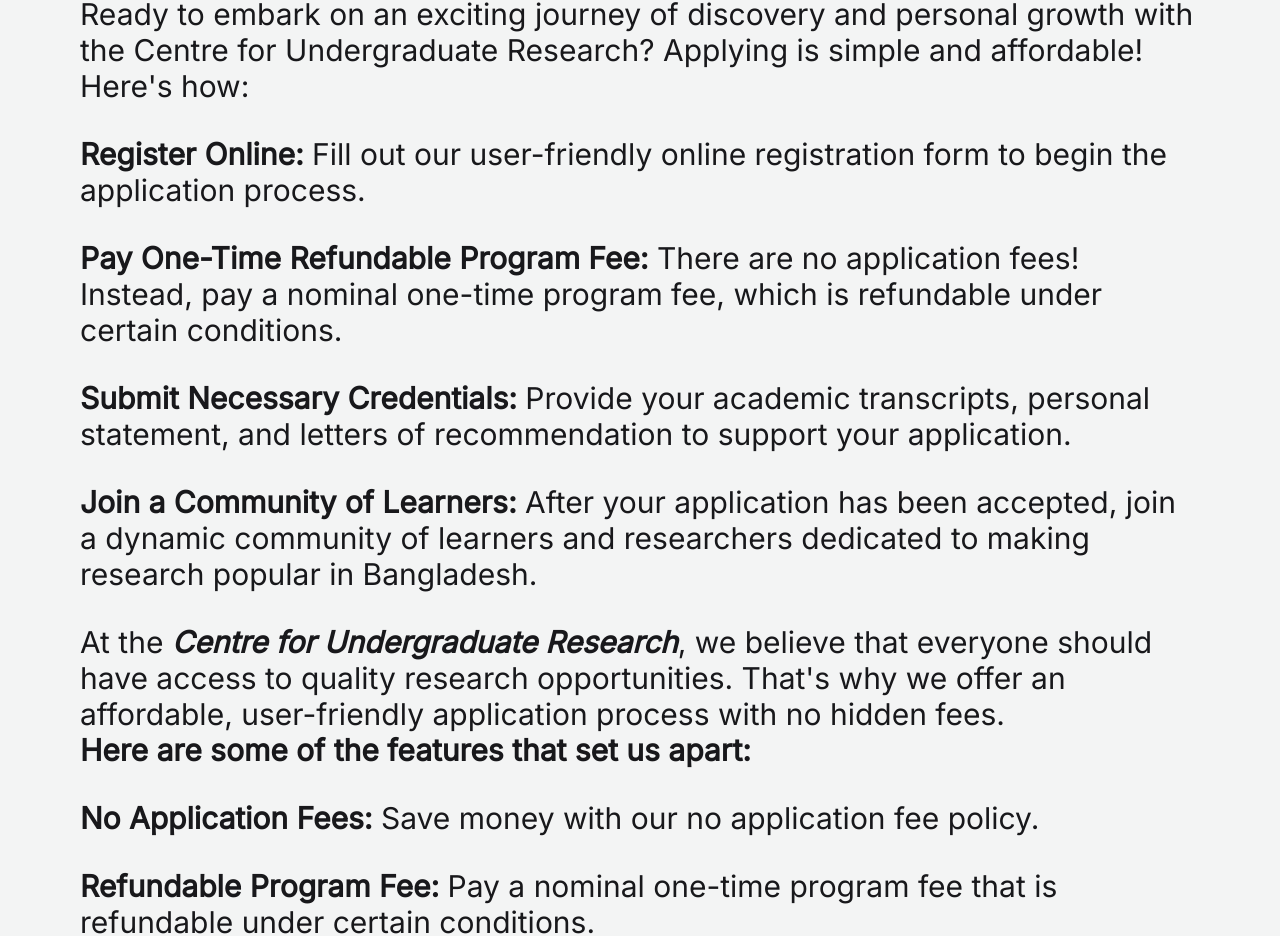
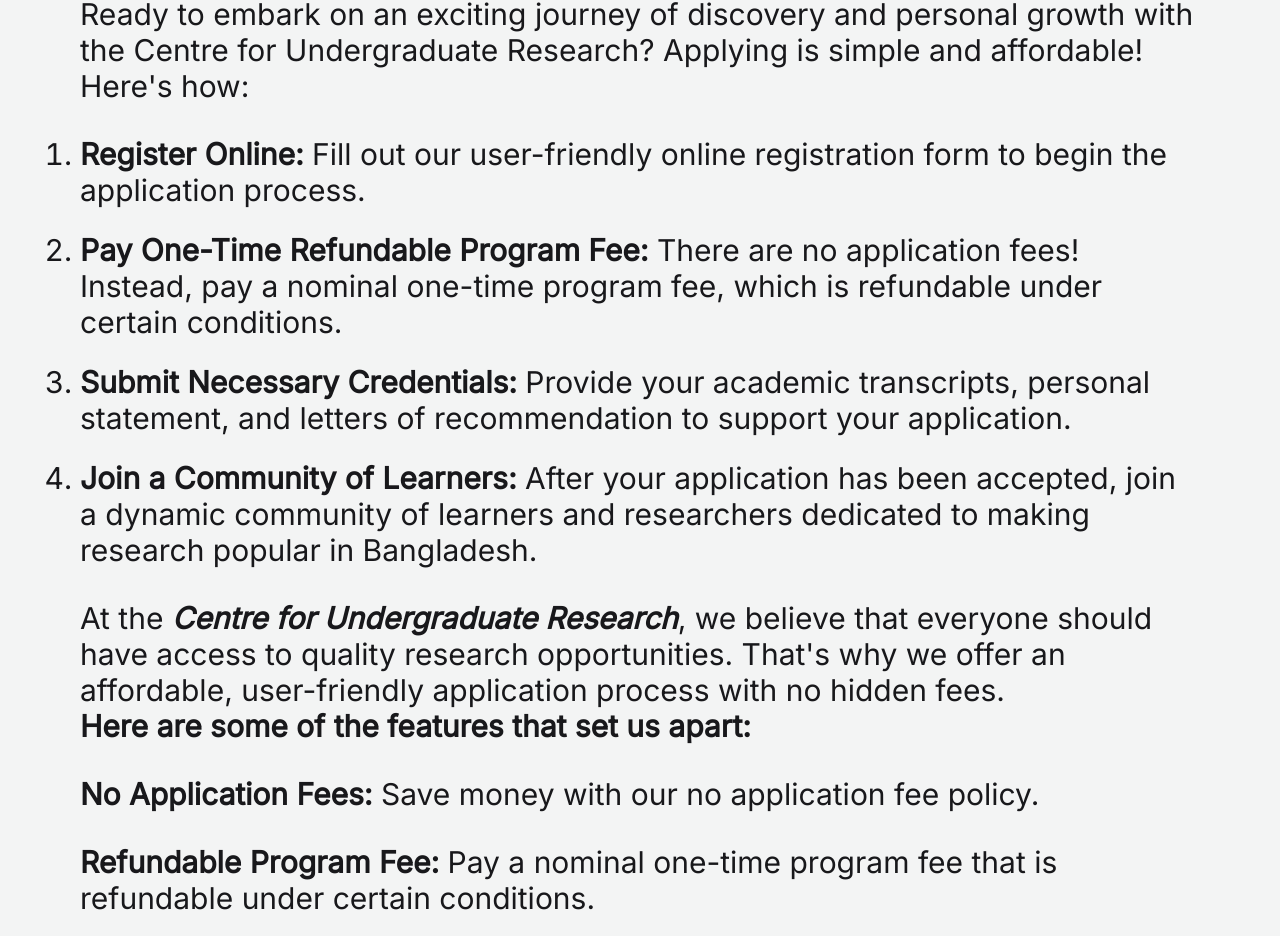
Before and after one commit to mzs21/cugr, a React (Create React App) app: page /researchProgram in a window 1280 px wide. Shown: the part 2044-2980 px from the top of the page. Built offline with nearby package versions, Linux system fonts and the light colour scheme.

Commit message:
improve: code readability

```diff
--- a/src/components/ResearchProgram.jsx
+++ b/src/components/ResearchProgram.jsx
@@ -1,6 +1,6 @@
 import React from "react";
 const ResearchProgram = () => {
-  const info = [
+  const researchProgram = [
     {
       id: 1,
       heading: `Introductory Class: "ResIntro"`,
@@ -36,6 +36,55 @@
         "Craft an impressive research paper with guidance on abstract, introduction, methodology, results, conclusion, reference,figures, title, and keyword.",
     },
   ];
+
+  const applicationProcess = [
+    {
+      step: 1,
+      stepName: "Register Online:",
+      whatToDO:
+        "Fill out our user-friendly online registration form to begin the application process.",
+    },
+    {
+      step: 2,
+      stepName: "Pay One-Time Refundable Program Fee:",
+      whatToDO:
+        " There are no application fees! Instead, pay a nominal one-time program fee, which is refundable under certain conditions.",
+    },
+    {
+      step: 3,
+      stepName: "Submit Necessary Credentials:",
+      whatToDO:
+        "Provide your academic transcripts, personal statement, and letters of recommendation to support your application.",
+    },
+    {
+      step: 4,
+      stepName: "Join a Community of Learners:",
+      whatToDO:
+        "After your application has been accepted, join a dynamic community of learners and researchers dedicated to making research popular in Bangladesh.",
+    },
+  ];
+  const benefits = [
+    {
+      perks: 1,
+      benefitName: "No Application Fees:",
+      whatIsIt: "Save money with our no application fee policy.",
+    },
+
+    {
+      perks: 2,
+      benefitName: "Refundable Program Fee:",
+      whatIsIt:
+        "Pay a nominal one-time program fee that is refundable under certain conditions.",
+    },
+
+    {
+      perks: 3,
+      benefitName: "Expert Support:",
+      whatIsIt:
+        "Our experienced staff are available to provide personalized support throughout the application process.",
+    },
+  ];
+
   return (
     <>
       <div className="introTwo">
@@ -47,12 +96,12 @@
         </h1>
 
         <div className={`card-layout grid-cols-1`}>
-          {info.map((info) => (
+          {researchProgram.map((researchProgram) => (
             <div className={`card-design even:bg-[#fff] even:text-zinc-900`}>
-              <h3 className="card-heading">{info.heading}</h3>
+              <h3 className="card-heading">{researchProgram.heading}</h3>
               <ul className="list-disc list-outside">
-                <li>{info.PointOne}</li>
-                <li>{info.PointTwo}</li>
+                <li>{researchProgram.PointOne}</li>
+                <li>{researchProgram.PointTwo}</li>
               </ul>
             </div>
           ))}
@@ -77,25 +126,20 @@
           growth with the Centre for Undergraduate Research? Applying is simple
           and affordable! Here's how:
         </p>
-        <p>
-          <b> Register Online:</b> Fill out our user-friendly online
-          registration form to begin the application process.
-        </p>
-        <p>
-          <b>Pay One-Time Refundable Program Fee:</b> There are no application
-          fees! Instead, pay a nominal one-time program fee, which is refundable
-          under certain conditions.
-        </p>
-        <p>
-          <b>Submit Necessary Credentials:</b> Provide your academic
-          transcripts, personal statement, and letters of recommendation to
-          support your application.
-        </p>
-        <p>
-          <b>Join a Community of Learners:</b> After your application has been
-          accepted, join a dynamic community of learners and researchers
-          dedicated to making research popular in Bangladesh.
-        </p>
+
+
+        <ol className=" list-outside list-decimal">
+          {applicationProcess.map((application) => (
+            <span>
+              <li className="my-6 ">
+                <b>{application.stepName} </b>
+
+                {application.whatToDO}
+              </li>
+            </span>
+          ))}
+        </ol>
+
         <p>
           At the{" "}
           <i>
@@ -108,6 +152,8 @@
             <b>Here are some of the features that set us apart:</b>
           </p>
         </p>
+
+        {/* Old format */}
         <p>
           <b>No Application Fees: </b> Save money with our no application fee
           policy.
@@ -120,6 +166,7 @@
           <b>Expert Support:</b>Our experienced staff are available to provide
           personalized support throughout the application process.
         </p>
+        {/* Old format */}
         <p>
           Join us at the{" "}
           <i>
```
